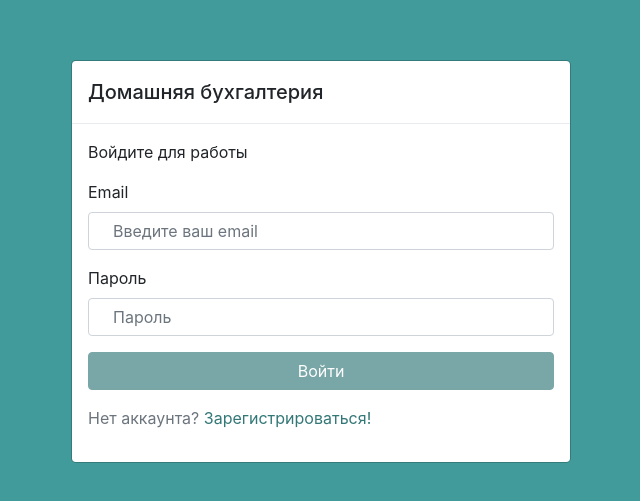
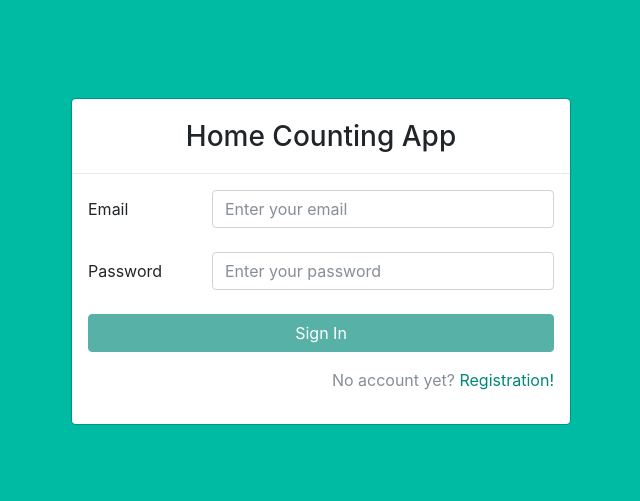
Before and after one commit to alex-grigits/home-counting, an Angular app: page /login in a window 1280 px wide. Shown: the part 139-640 px from the top of the page, without its empty margins (319-959 px from the left). Built offline with nearby package versions, Linux system fonts and the light colour scheme.

Commit message:
login form validation is fully completed

```diff
--- a/src/app/auth/auth.component.html
+++ b/src/app/auth/auth.component.html
@@ -1,34 +1,12 @@
-<!-- <div class="auth">
-	<div class="auth-container">
-		<div class="card">
-			<header class="auth-header">
-				<h1 class="auth-title">
-				<div class="logo">
-					<span class="l l1"></span>
-					<span class="l l2"></span>
-					<span class="l l3"></span>
-					<span class="l l4"></span>
-					<span class="l l5"></span>
-				</div>
-				Домашняя бухгалтерия
-				</h1>
-			</header>
-			<div class="auth-content">
+<div class="modal" tabindex="-1" role="dialog">
+	<div class="modal-dialog modal-dialog-centered" role="document">
+		<div class="modal-content">
+			<div class="modal-header justify-content-center">
+				<h3 class="modal-title">Home Counting App</h3>
+			</div>
+			<div class="modal-body">
 				<router-outlet></router-outlet>
 			</div>
 		</div>
 	</div>
-</div> -->
-
-<div class="modal" tabindex="-1" role="dialog">
-  <div class="modal-dialog modal-dialog-centered" role="document">
-    <div class="modal-content">
-      <div class="modal-header">
-        <h5 class="modal-title">Домашняя бухгалтерия</h5>
-      </div>
-      <div class="modal-body">
-		<router-outlet></router-outlet>
-      </div>
-    </div>
-  </div>
 </div>
--- a/src/app/auth/login/login.component.html
+++ b/src/app/auth/login/login.component.html
@@ -1,42 +1,63 @@
-<p class="text-xs-center">Войдите для работы</p>
 <form [formGroup]="loginForm" (ngSubmit)="onSubmit()">
-    <div class="form-group">
-        <label for="email">Email</label>
+    <div class="form-group row mb-4">
+        <label class="col-sm-3 col-form-label" for="email">Email</label>
+        <div class="col-sm-9">
             <input
                 type="text"
-            class="form-control underlined custom-control"
+                class="form-control"
                 id="email"
-            placeholder="Введите ваш email"
+                placeholder="Enter your email"
                 formControlName="email"
             >
-        <div class="invalid-feedback" *ngIf="loginForm.get('email').invalid && loginForm.get('email').touched">
-            Please enter a unique and valid email.
+            <div class="invalid-tooltip text-center"
+                *ngIf="loginForm.get('email').invalid && loginForm.get('email').dirty">
+                <span *ngIf="loginForm.get('email').dirty && !loginForm.get('email')['value']">
+                    This is a required field!
+                </span>
+                <span *ngIf="loginForm.get('email')['errors']['email']
+                    && loginForm.get('email').dirty
+                    && loginForm.get('email')['value']">
+                    Please enter a valid email!
+                </span>
             </div>
         </div>
-    <div class="form-group">
-        <label for="password">Пароль</label>
+    </div>
+    <div class="form-group row mb-5 mb-sm-4">
+        <label class="col-sm-3 col-form-label"
+            for="password">Password</label>
+        <div class="col-sm-9">
             <input
                 type="password"
-            class="form-control underlined custom-control"
+                class="form-control"
                 id="password"
-            placeholder="Пароль"
+                placeholder="Enter your password"
                 formControlName="password"
             >
-        <div class="invalid-feedback" *ngIf="loginForm.get('password').invalid && loginForm.get('password').touched">
-            Please choose a unique and valid username.
+            <div class="invalid-tooltip text-center"
+                *ngIf="loginForm.get('password').invalid
+                    && loginForm.get('password').dirty">
+                <span *ngIf="loginForm.get('password')['value']">
+                    Please enter at least {{loginForm.get('password')['errors']['minlength']['requiredLength']}} characters.
+                    You entered just {{loginForm.get('password')['errors']['minlength']['actualLength']}}
+                </span>
+                <span *ngIf="!loginForm.get('password')['value']">
+                    This is a required field!
+                </span>
+            </div>
         </div>
     </div>
     <div class="form-group">
         <button
             type="submit"
             class="btn btn-block btn-primary"
-            [disabled]="loginForm.invalid">
-            Войти
+            [disabled]="loginForm.invalid"
+            >
+            Sign In
         </button>
     </div>
     <div class="form-group">
-        <p class="text-muted text-xs-center">
-            Нет аккаунта? <a href="#">Зарегистрироваться!</a>
+        <p class="text-muted text-right">
+            No account yet? <a href="#">Registration!</a>
         </p>
     </div>
 </form>
--- a/src/app/auth/login/login.component.scss
+++ b/src/app/auth/login/login.component.scss
@@ -1,5 +1,32 @@
-.invalid-feedback,
-.valid-feedback {
+@import '~sass/variables';
+
+.invalid-tooltip,
+.valid-tooltip {
     display: block;
     position: absolute;
+    top: 100%;
 }
+
+// .ng-invalid {
+//     border-color: #dc3545;
+// }
+
+// .ng-valid {
+//     border-color: #28a745;
+// }
+
+
+.ng-valid.ng-dirty  {
+    border-color: $success; /* green */
+}
+.ng-invalid.ng-dirty  {
+    border-color: $danger; /* red */
+}
+
+div[class^='col'] {
+    position: relative;
+}
+
+.modal-header {
+    justify-content: center;
+}
--- a/src/app/auth/registration/registration.component.html
+++ b/src/app/auth/registration/registration.component.html
@@ -1,4 +1,3 @@
-<p class="text-xs-center">Регистрация для получения доступа</p>
 <form>
 	<div class="form-group">
 		<label for="email">Email</label>
@@ -6,43 +5,41 @@
 			type="text"
 			class="form-control underlined"
 			id="email"
-			placeholder="Введите email"
+			placeholder="Enter your email"
 		>
 	</div>
 	<div class="form-group has-error">
-		<label for="password">Пароль</label>
+		<label for="password">Password</label>
 		<input
 			type="password"
 			class="form-control underlined"
 			id="password"
-			placeholder="Введите пароль"
+			placeholder="Enter your password"
 		>
-		<span class="form-help-text">Error message.</span>
 	</div>
 	<div class="form-group has-success">
-		<label for="name">Имя</label>
+		<label for="name">Name</label>
 		<input
 			type="text"
 			class="form-control underlined"
 			id="name"
-			placeholder="Введите имя"
+			placeholder="Enter your name"
 		>
-		<span class="form-help-text">Success message.</span>
 	</div>
 	<div class="form-group">
 		<label for="agree">
 			<input class="checkbox" id="agree" type="checkbox">
-			<span>Согласен с правилами</span>
+			<span>I agree with the rules</span>
 		</label>
 	</div>
 	<div class="form-group">
-		<button type="submit" class="btn btn-block btn-primary">Зарегистрироваться</button>
+		<button type="submit" class="btn btn-block btn-primary">Registration</button>
 	</div>
 	<div class="form-group">
 		<p class="text-muted text-xs-center">
-			Уже есть аккаунт?
+			Already have an account?
 			<a href="#">
-					Войти!
+				Sign In!
 			</a>
 		</p>
 	</div>
--- a/src/sass/_variables.scss
+++ b/src/sass/_variables.scss
@@ -1,3 +1,35 @@
 $icon-font-path: '../node_modules/bootstrap-sass/assets/fonts/bootstrap/';
 
-$primary: #377;
+$custom: #087;
+
+$blue:    #007bff !default;
+$indigo:  #6610f2 !default;
+$purple:  #6f42c1 !default;
+$pink:    #e83e8c !default;
+$red:     #dc3545 !default;
+$orange:  #fd7e14 !default;
+$yellow:  #ffc107 !default;
+$green:   #28a745 !default;
+$teal:    #20c997 !default;
+$cyan:    #17a2b8 !default;
+
+$white:    #fff !default;
+$gray-100: #f8f9fa !default;
+$gray-200: #e9ecef !default;
+$gray-300: #dee2e6 !default;
+$gray-400: #ced4da !default;
+$gray-500: #adb5bd !default;
+$gray-600: #868e96 !default;
+$gray-700: #495057 !default;
+$gray-800: #343a40 !default;
+$gray-900: #212529 !default;
+$black:    #000 !default;
+
+$primary:       $custom !default;
+$secondary:     $gray-600 !default;
+$success:       $green !default;
+$info:          $cyan !default;
+$warning:       $yellow !default;
+$danger:        $red !default;
+$light:         $gray-100 !default;
+$dark:          $gray-800 !default;
```
Lines whose indentation alone changed are shown as unchanged.
